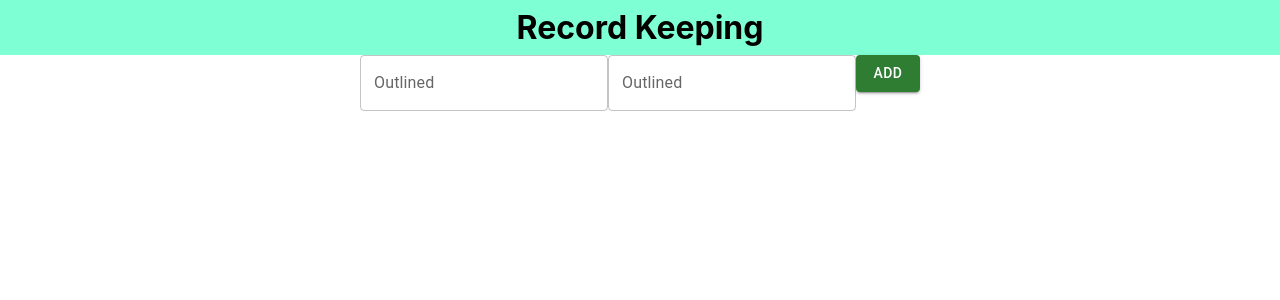
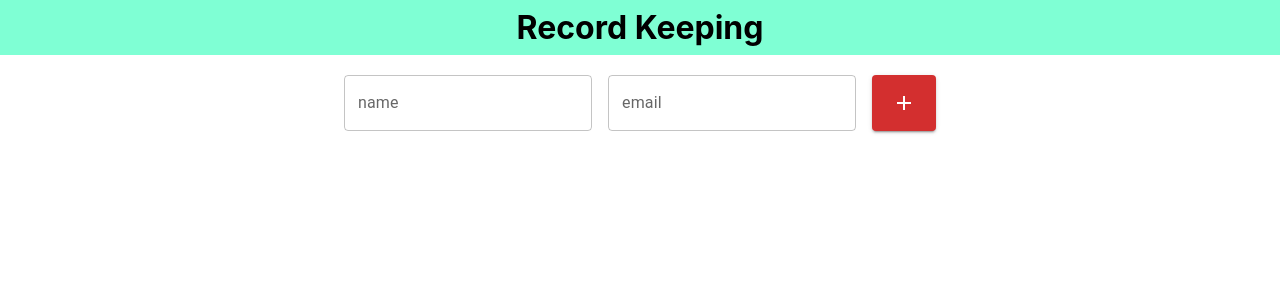
Before and after one commit to raveenakale475/record-keeping, a React (Create React App) app in the folder recordkeep/: page / in a window 1280 px wide. Shown: the top 300 px of the page. Built offline with nearby package versions, Linux system fonts and the light colour scheme.

Commit message:
added changes

```diff
--- a/recordkeep/public/index.html
+++ b/recordkeep/public/index.html
@@ -2,7 +2,10 @@
 <html lang="en">
   <head>
     <meta charset="utf-8" />
-    <link rel="icon" href="%PUBLIC_URL%/favicon.ico" />
+    <link
+      rel="icon"
+      href="https://ecology.wa.gov/DOE/media/Images/WASTE-TOXICS/Hazardous%20waste/Record-keeping-file.png?ext=.png"
+    />
     <meta name="viewport" content="width=device-width, initial-scale=1" />
     <meta name="theme-color" content="#000000" />
     <meta
@@ -24,7 +27,7 @@
       work correctly both with client-side routing and a non-root public URL.
       Learn how to configure a non-root public URL by running `npm run build`.
     -->
-    <title>React App</title>
+    <title>Record Keeping Application</title>
   </head>
   <body>
     <noscript>You need to enable JavaScript to run this app.</noscript>
--- a/recordkeep/src/App.css
+++ b/recordkeep/src/App.css
@@ -9,4 +9,22 @@ h1 {
 .header {
   background-color: aquamarine;
   padding: 8px;
+  width: 100;
 }
+
+.data {
+  display: flex;
+  flex-direction: column;
+  align-items: center;
+  margin-top: 20px;
+}
+
+.data_val {
+  display: flex;
+  justify-content: space-around;
+  width: 50%;
+  margin: auto;
+  padding: 5px 10px 5px 10px;
+  background-color: lightgray;
+  box-shadow: rgba(0, 0, 0, 0.35) 0px 5px 15px;
+}
--- a/recordkeep/src/App.js
+++ b/recordkeep/src/App.js
@@ -2,18 +2,63 @@ import "./App.css";
 import Header from "./components/Header";
 import TextField from "@mui/material/TextField";
 import Button from "@mui/material/Button";
-import Stack from '@mui/material/Stack';
+import Stack from "@mui/material/Stack";
+import AddIcon from "@mui/icons-material/Add";
+import { useState } from "react";
 
 function App() {
+  const [name, setName] = useState("");
+  const [email, setEmail] = useState("");
+  const [data, setData] = useState([]);
+
+  const addData = () => {
+    setData([
+      ...data,
+      {
+        name,
+        email,
+      },
+    ]);
+    setName("");
+    setEmail("");
+  };
+
   return (
     <div className="App">
       <Header />
-      <div>
-        <TextField id="outlined-basic" label="Outlined" variant="outlined" />
-        <TextField id="outlined-basic" label="Outlined" variant="outlined" />
-        <Button variant="contained" color="success">
-        Add
-      </Button>
+      <div
+        style={{
+          display: "flex",
+          flexDirection: "column",
+          alignItems: "center",
+          marginTop: "20px",
+        }}
+      >
+        {/* form section */}
+        <Stack direction="row" spacing={2}>
+          <TextField
+            value={name}
+            onChange={(event) => setName(event.target.value)}
+            id="outlined-basic"
+            label="name"
+            variant="outlined"
+          />
+          <TextField
+            value={email}
+            onChange={(event) => setEmail(event.target.value)}
+            id="outlined-basic"
+            label="email"
+            variant="outlined"
+          />
+          <Button onClick={addData} variant="contained" color="error">
+            <AddIcon />
+          </Button>
+        </Stack>
+      </div>
+
+      {/* data section */}
+      <div className="data">
+
       </div>
     </div>
   );
```
Also changed, not shown: recordkeep/src/components/Fields.js (added, +13 -0 lines).
